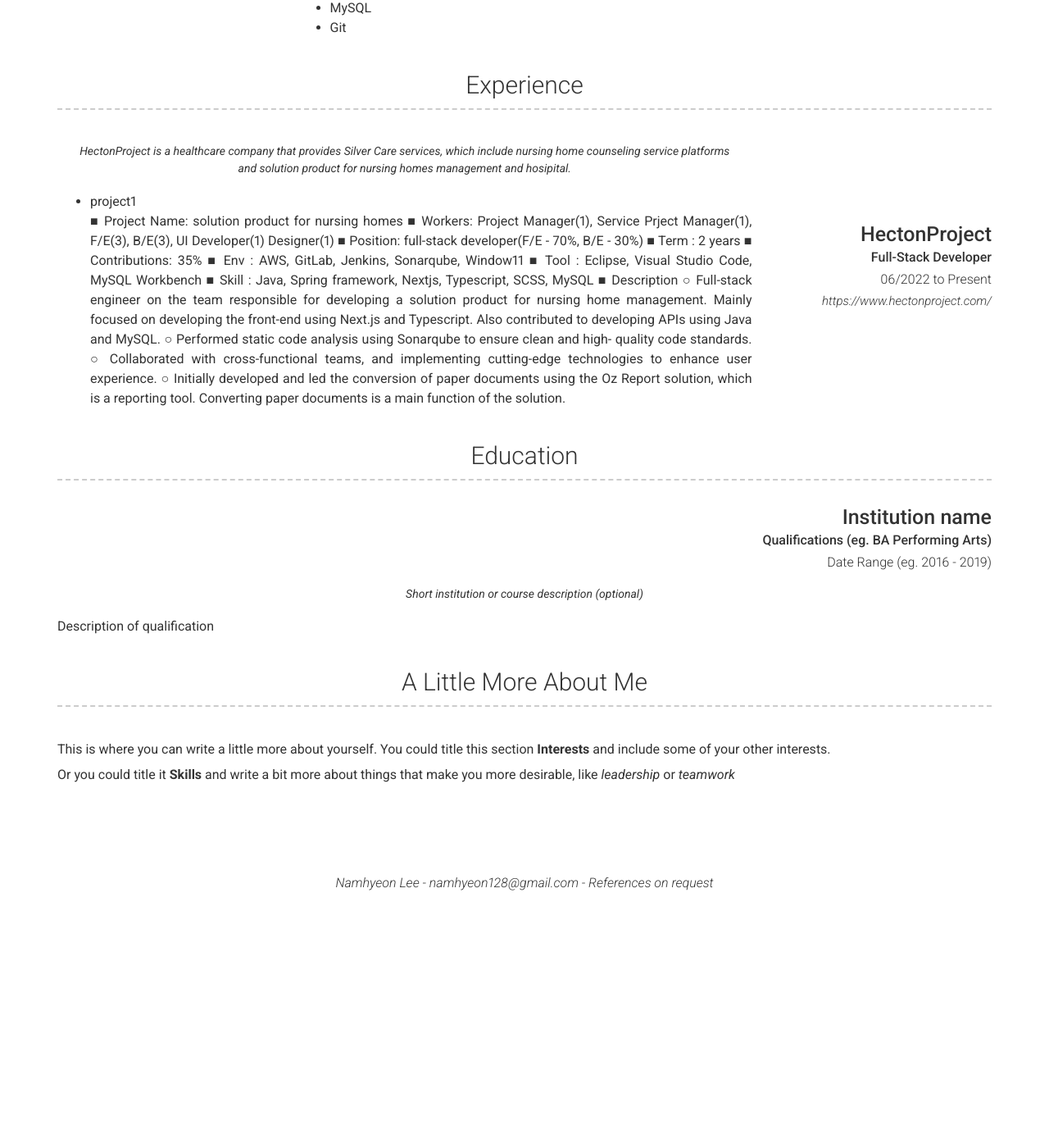
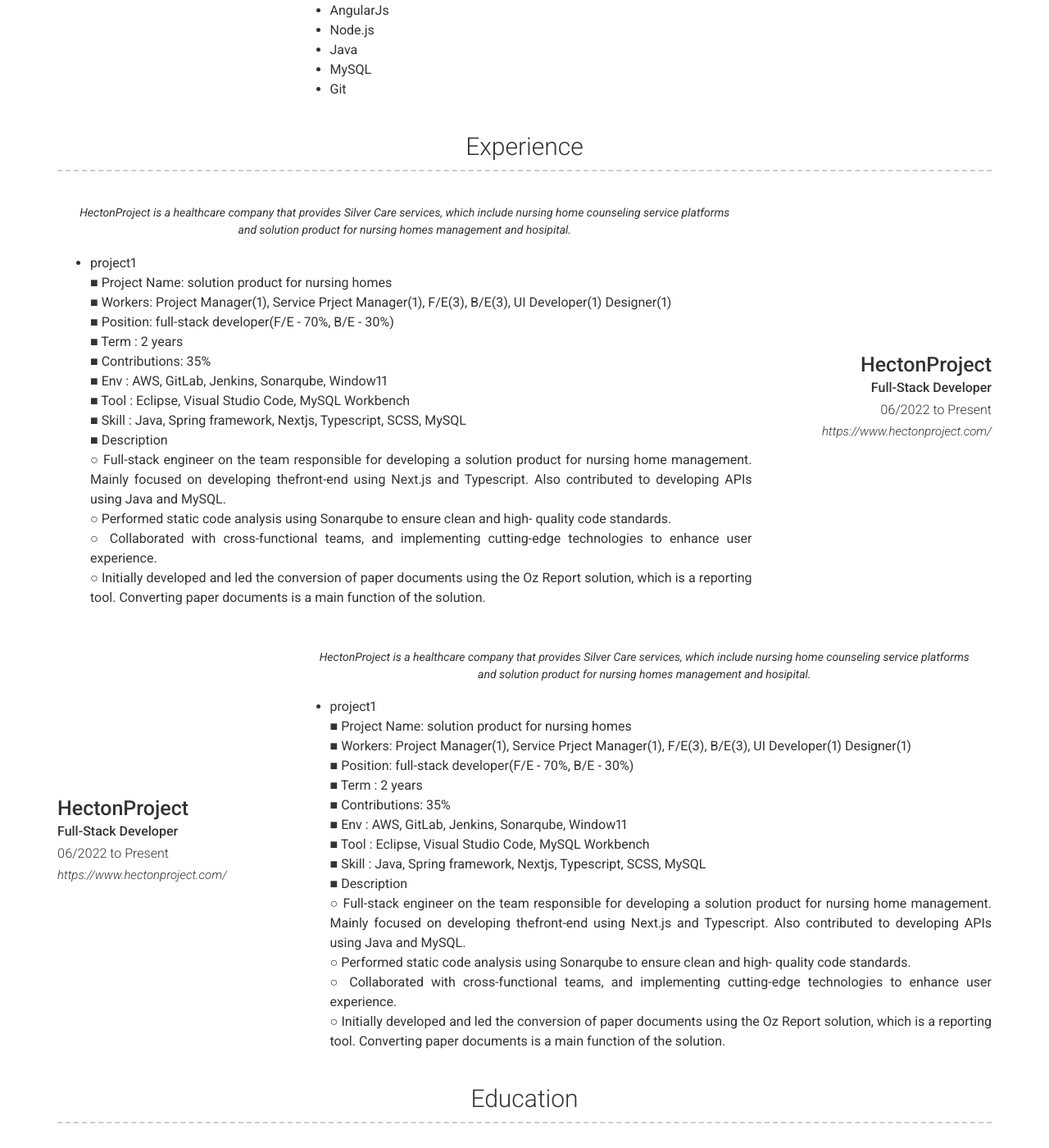
Before and after one commit to namhyeonlee/portfolio_namhyeon, a Jekyll site: the page built from index.md, in a window 1280 px wide and 1400 px high, scrolled down 607 px. Shown: the whole window at 82% size. Built offline with Jekyll 4.4.1, drawn with Linux system fonts in a browser that asks for light colours; nearby versions of some CDN libraries; before the commit the page ends 1703 px from its top, so only the background shows below that; some of the changed text lies outside the part shown.

Commit message:
Add files via upload

```diff
--- a/_config.yml
+++ b/_config.yml
@@ -12,8 +12,8 @@ email: namhyeon128@gmail.com
 # email_title: Email (Email title override)
 phone: +821034634569
 # phone_title: Phone (Phone title override)
-resume: https://drive.google.com/file/d/1cZNkoQhH4BAwUnxvgK8DyBKs4y9hlvhu/view?usp=sharing
-resume_title: resume
+website: https://drive.google.com/file/d/1cZNkoQhH4BAwUnxvgK8DyBKs4y9hlvhu/view?usp=sharing
+website_title: resume
 # website_title: Web (Website title override)
 
 # Dark Mode (true/false/never)
@@ -90,20 +90,41 @@ content:
           HectonProject is a healthcare company that provides Silver Care services, which include nursing home counseling service platforms and solution product for nursing homes management and hosipital.
         description: | # this will include new lines to allow paragraphs
           - project1 <br>
-          ■ Project Name: solution product for nursing homes
-          ■ Workers: Project Manager(1), Service Prject Manager(1), F/E(3), B/E(3), UI Developer(1) Designer(1)
-          ■ Position: full-stack developer(F/E - 70%, B/E - 30%)
-          ■ Term : 2 years
-          ■ Contributions: 35%
-          ■ Env : AWS, GitLab, Jenkins, Sonarqube, Window11
-          ■ Tool : Eclipse, Visual Studio Code, MySQL Workbench
-          ■ Skill : Java, Spring framework, Nextjs, Typescript, SCSS, MySQL
-          ■ Description
-          ○ Full-stack engineer on the team responsible for developing a solution product for nursing home management. Mainly focused on developing the
-          front-end using Next.js and Typescript. Also contributed to developing APIs using Java and MySQL.
-          ○ Performed static code analysis using Sonarqube to ensure clean and high- quality code standards.
-          ○ Collaborated with cross-functional teams, and implementing cutting-edge technologies to enhance user experience.
-          ○ Initially developed and led the conversion of paper documents using the Oz Report solution, which is a reporting tool. Converting paper documents is a main function of the solution.
+          ■ Project Name: solution product for nursing homes<br>
+          ■ Workers: Project Manager(1), Service Prject Manager(1), F/E(3), B/E(3), UI Developer(1) Designer(1)<br>
+          ■ Position: full-stack developer(F/E - 70%, B/E - 30%)<br>
+          ■ Term : 2 years<br>
+          ■ Contributions: 35%<br>
+          ■ Env : AWS, GitLab, Jenkins, Sonarqube, Window11<br>
+          ■ Tool : Eclipse, Visual Studio Code, MySQL Workbench<br>
+          ■ Skill : Java, Spring framework, Nextjs, Typescript, SCSS, MySQL <br>
+          ■ Description<br>
+          ○ Full-stack engineer on the team responsible for developing a solution product for nursing home management. Mainly focused on developing thefront-end using Next.js and Typescript. Also contributed to developing APIs using Java and MySQL.<br>
+          ○ Performed static code analysis using Sonarqube to ensure clean and high- quality code standards.<br>
+          ○ Collaborated with cross-functional teams, and implementing cutting-edge technologies to enhance user experience.<br>
+          ○ Initially developed and led the conversion of paper documents using the Oz Report solution, which is a reporting tool. Converting paper documents is a main function of the solution.<br>
+
+      - title: HectonProject
+        sub_title: Full-Stack Developer
+        caption: 06/2022 to Present
+        link: https://www.hectonproject.com/
+        quote: >
+          HectonProject is a healthcare company that provides Silver Care services, which include nursing home counseling service platforms and solution product for nursing homes management and hosipital.
+        description: | # this will include new lines to allow paragraphs
+          - project1 <br>
+          ■ Project Name: solution product for nursing homes<br>
+          ■ Workers: Project Manager(1), Service Prject Manager(1), F/E(3), B/E(3), UI Developer(1) Designer(1)<br>
+          ■ Position: full-stack developer(F/E - 70%, B/E - 30%)<br>
+          ■ Term : 2 years<br>
+          ■ Contributions: 35%<br>
+          ■ Env : AWS, GitLab, Jenkins, Sonarqube, Window11<br>
+          ■ Tool : Eclipse, Visual Studio Code, MySQL Workbench<br>
+          ■ Skill : Java, Spring framework, Nextjs, Typescript, SCSS, MySQL <br>
+          ■ Description<br>
+          ○ Full-stack engineer on the team responsible for developing a solution product for nursing home management. Mainly focused on developing thefront-end using Next.js and Typescript. Also contributed to developing APIs using Java and MySQL.<br>
+          ○ Performed static code analysis using Sonarqube to ensure clean and high- quality code standards.<br>
+          ○ Collaborated with cross-functional teams, and implementing cutting-edge technologies to enhance user experience.<br>
+          ○ Initially developed and led the conversion of paper documents using the Oz Report solution, which is a reporting tool. Converting paper documents is a main function of the solution.<br>
   - title: Education
     layout: list
     content:
```
